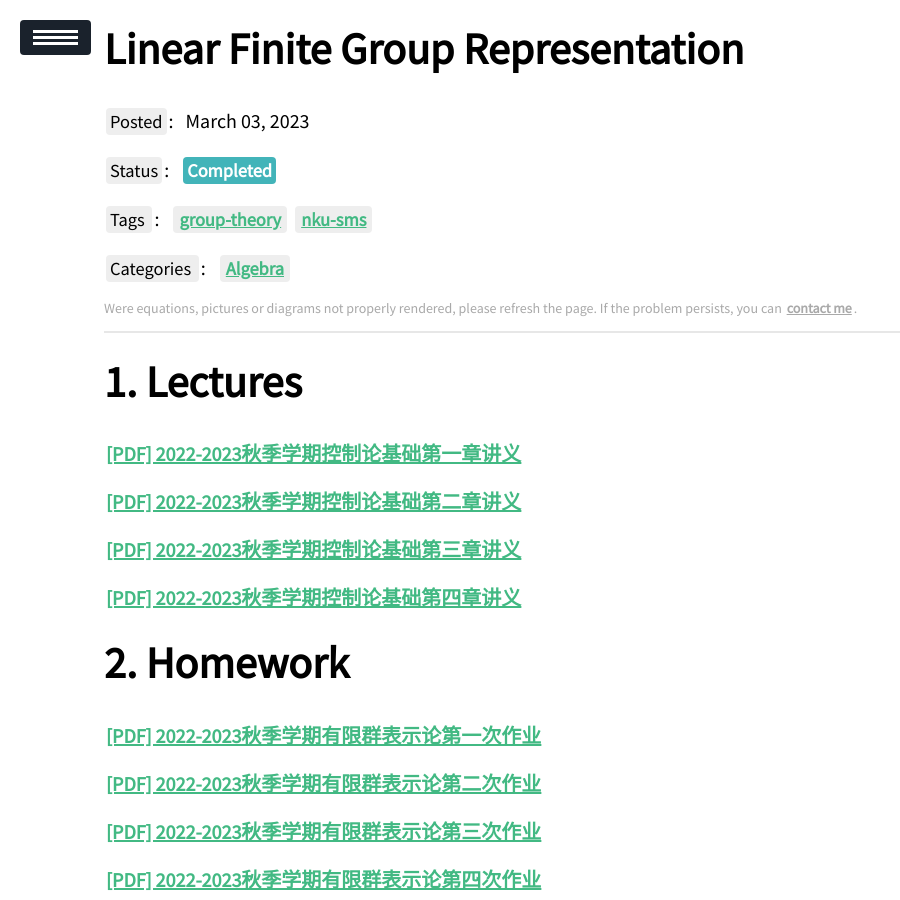
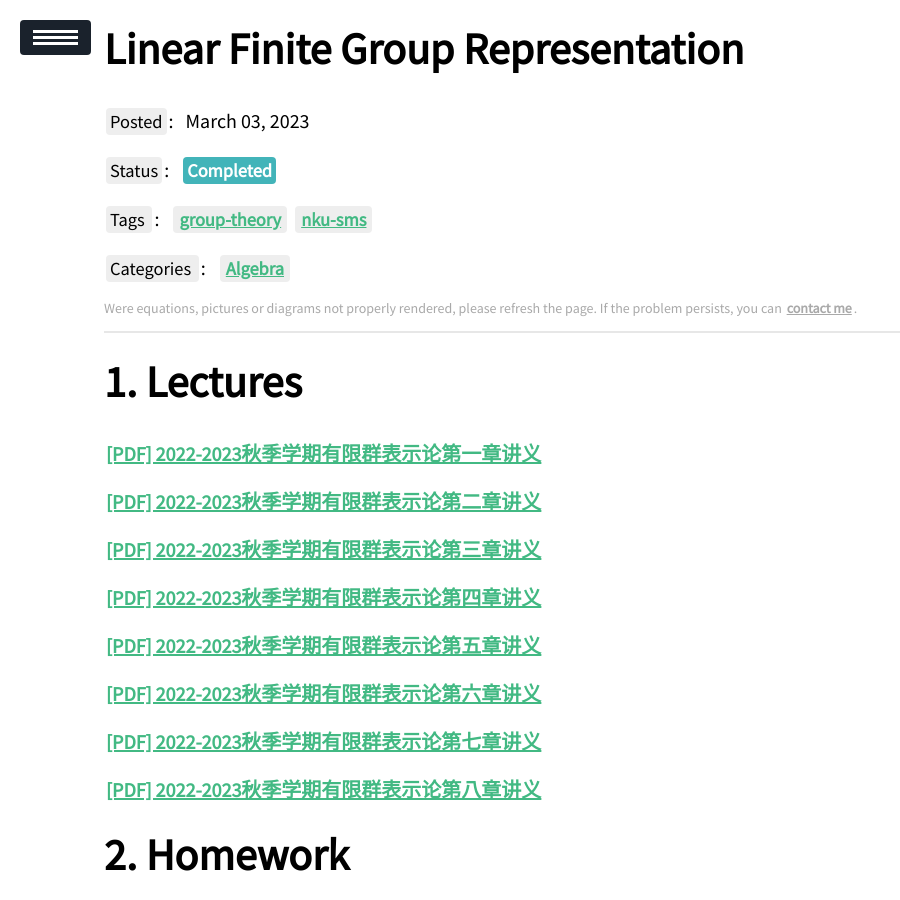
Before and after one commit to ssskz/ssskz.github.io, a Jekyll site: the page built from _posts/2023-3-3-Linear-Finite-Group-Representation.md, in a window 1280 px wide and 900 px high. Shown: the whole window, without its empty margins (0-900 px from the left). Built offline with Jekyll 4.4.1, drawn with Linux system fonts in a browser that asks for light colours; our own code applies the rules of GitHub Pages for plain Markdown files; a script that is not in the unit is left out.

Commit message:
Update
Signed-off-by: ssskz <12497590+ssskz@user.noreply.gitee.com>

```diff
--- a/_posts/2023-3-3-Linear-Finite-Group-Representation.md
+++ b/_posts/2023-3-3-Linear-Finite-Group-Representation.md
@@ -13,15 +13,21 @@ description: Sharing of learning materials (homework and exams) about **Linear F
 
 # Lectures
 
-<p><a href="https://ssskz.github.io/materials/第一章.pdf" target="_blank">[PDF] 2022-2023秋季学期控制论基础第一章讲义 </a></p>
+<p><a href="https://ssskz.github.io/materials/有限群表示论/第1章.pdf" target="_blank">[PDF] 2022-2023秋季学期有限群表示论第一章讲义 </a></p>
 
-<p><a href="https://ssskz.github.io/materials/第二章.pdf" target="_blank">[PDF] 2022-2023秋季学期控制论基础第二章讲义 </a></p>
+<p><a href="https://ssskz.github.io/materials/有限群表示论/第2章.pdf" target="_blank">[PDF] 2022-2023秋季学期有限群表示论第二章讲义 </a></p>
 
-<p><a href="https://ssskz.github.io/materials/第三章.pdf" target="_blank">[PDF] 2022-2023秋季学期控制论基础第三章讲义 </a></p>
+<p><a href="https://ssskz.github.io/materials/有限群表示论/第3章.pdf" target="_blank">[PDF] 2022-2023秋季学期有限群表示论第三章讲义 </a></p>
 
-<p><a href="https://ssskz.github.io/materials/第三章-实现.pdf" target="_blank">[PDF] 2022-2023秋季学期控制论基础第四章讲义 </a></p>
+<p><a href="https://ssskz.github.io/materials/有限群表示论/第4章.pdf" target="_blank">[PDF] 2022-2023秋季学期有限群表示论第四章讲义 </a></p>
 
+<p><a href="https://ssskz.github.io/materials/有限群表示论/第5章.pdf" target="_blank">[PDF] 2022-2023秋季学期有限群表示论第五章讲义 </a></p>
 
+<p><a href="https://ssskz.github.io/materials/有限群表示论/第6章.pdf" target="_blank">[PDF] 2022-2023秋季学期有限群表示论第六章讲义 </a></p>
+
+<p><a href="https://ssskz.github.io/materials/有限群表示论/第7章.pdf" target="_blank">[PDF] 2022-2023秋季学期有限群表示论第七章讲义 </a></p>
+
+<p><a href="https://ssskz.github.io/materials/有限群表示论/第8章.pdf" target="_blank">[PDF] 2022-2023秋季学期有限群表示论第八章讲义 </a></p>
 
 # Homework
 
```
